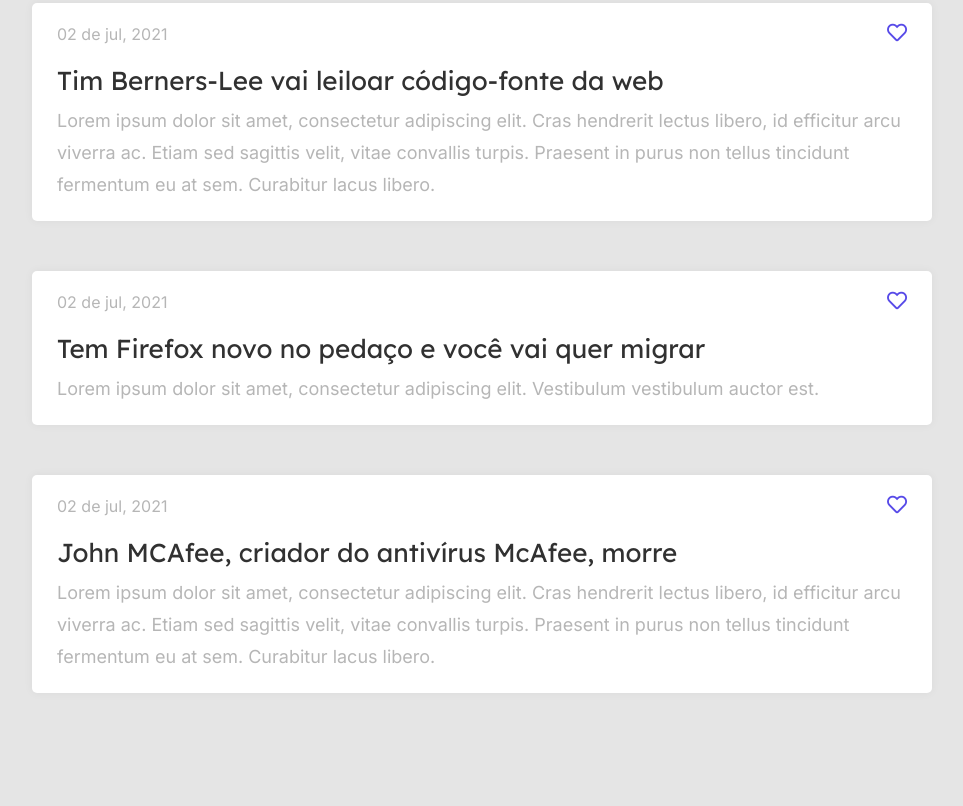
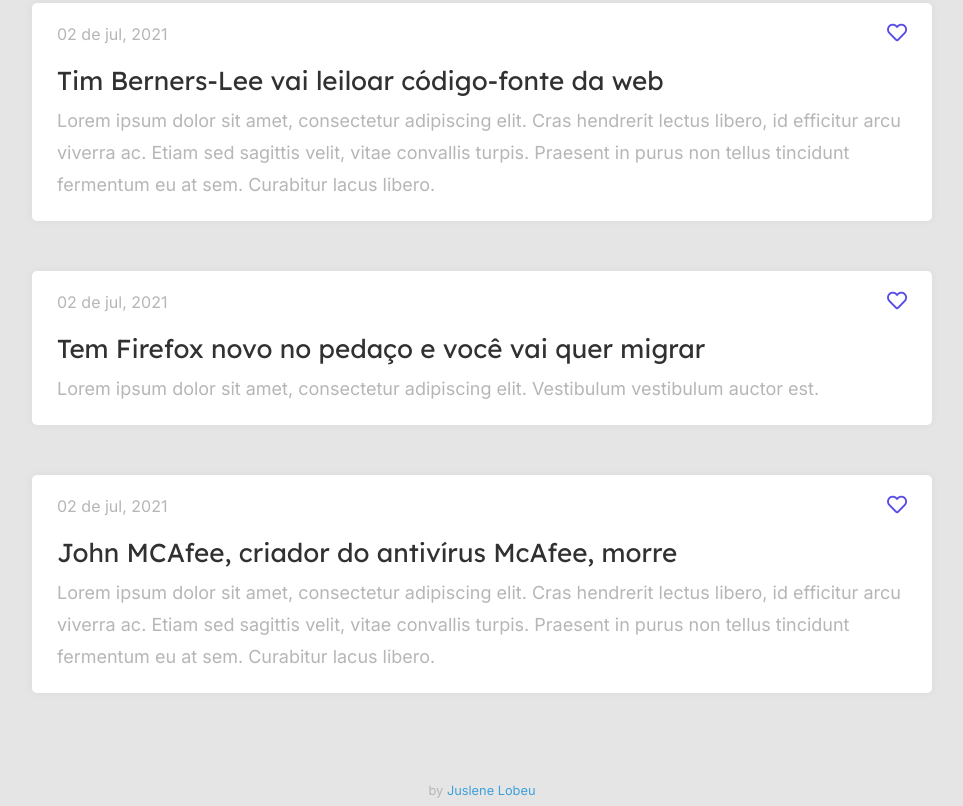
Before and after one commit to juslenelobeu/blog-codelandia, a plain HTML site: page index.html in a window 1280 px wide. Shown: the part 583-1389 px from the top of the page, without its empty margins (158-1121 px from the left). Before the commit the page ends 1358 px from the top, so only its background shows below. Drawn offline with nearby package versions, Linux system fonts and the light colour scheme.

Commit message:
Ajustes finais e atualização do readme :sparkles:

```diff
--- a/assets/css/styles.css
+++ b/assets/css/styles.css
@@ -135,6 +135,17 @@ main {
   line-height: 32px;
   color: var(--text);
 }
+footer {
+  display: flex;
+  justify-content: center;
+  padding: .5rem 0;
+  font-size: .8rem;
+  color: var(--text)
+}
+footer a {
+  text-decoration: none;
+  color: var(--blue)
+}
 
 @media (max-width: 576px) {
   .container {
--- a/index.html
+++ b/index.html
@@ -84,6 +84,9 @@
       </article>
     </div>
   </main>
+  <footer>
+    <p>by <a href="http://juslenelobeudesigner.com.br" target="_blank">Juslene Lobeu</a></p>
+  </footer>
 
   <script src="https://unpkg.com/scrollreveal"></script>
   <script>
```
Also changed, not shown: 1 other file.
